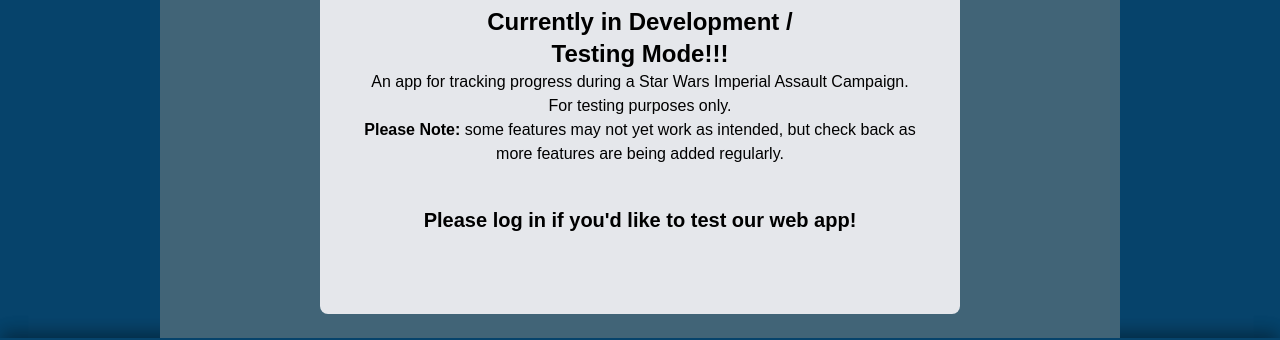
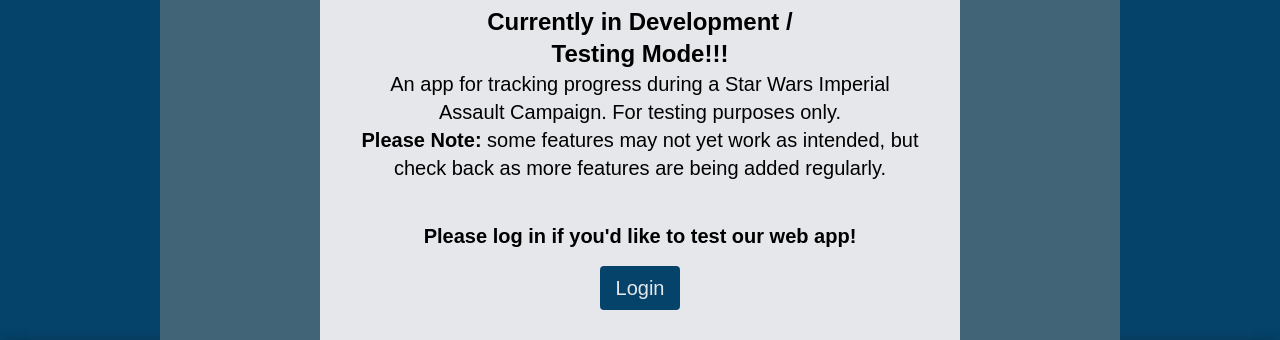
Before and after one commit to christinebergen/282final, a Next.js app: page / in a window 1280 px wide. Shown: the part 542-882 px from the top of the page. Built offline with nearby package versions, Linux system fonts and the light colour scheme; no server answers.

Commit message:
update ui for testing

```diff
--- a/pages/index.js
+++ b/pages/index.js
@@ -4,6 +4,7 @@
 import { useEffect, useState } from "react";
 import { useRouter } from "next/router";
 import useAuth from "../hooks/useAuth";
+import { signInWithGoogle } from "../firebase/auth";
 
 const Home = () => {
   const { user } = useAuth(); // This hook should return the user's authentication status
@@ -26,20 +27,26 @@
   return (
     <div className="bg-[#06436B] min-h-screen flex flex-col items-center">
       <div className="w-full md:w-3/4 bg-[#416477] min-h-screen flex flex-col items-center">
-        <div className="bg-gray-200 rounded-lg w-3/4 md:w-2/3 mt-20 p-10 flex flex-col justify-center items-center text-center">
+        <div className="bg-gray-200 rounded-lg w-full md:w-2/3 mt-4 md:mt-20 p-4 md:p-10 flex flex-col justify-center items-center text-center">
           <img
             src="/images/profile.jpg"
-            className="border-4 border-gray-400 mt-10"
+            className="border-4 border-gray-400 mt-4 md:mt-10 w-40 sm:w-auto"
           />
-          <h1 className="w-full md:w-2/3 mt-10 text-md md:text-2xl font-bold text-center">
+          <h1 className="w-full md:w-2/3 mt-4 md:mt-10 text-md md:text-2xl font-bold text-center">
             Currently in Development / Testing Mode!!!
           </h1>
-          <h2>
+          <h2 className="text-sm md:text-xl">
             An app for tracking progress during a Star Wars Imperial Assault
             Campaign. For testing purposes only.
           </h2>
-          <p><strong>Please Note:</strong> some features may not yet work as intended, but check back as more features are being added regularly.</p>
-          <p className="font-bold text-md md:text-xl mb-10 mt-10">Please log in if you'd like to test our web app!</p>
+          <p className="text-sm md:text-xl"><strong>Please Note:</strong> some features may not yet work as intended, but check back as more features are being added regularly.</p>
+          <p className="font-bold text-md md:text-xl mb-4 mt-10">Please log in if you'd like to test our web app!</p>
+          <button
+              onClick={signInWithGoogle}
+              className="text-gray-200 bg-[#06436B] md:text-xl rounded hover:text-white px-4 py-2 block whitespace-nowrap"
+            >
+              Login
+            </button>
 
         </div>
       </div>
```
Also changed, not shown: pages/all-campaigns.js.
